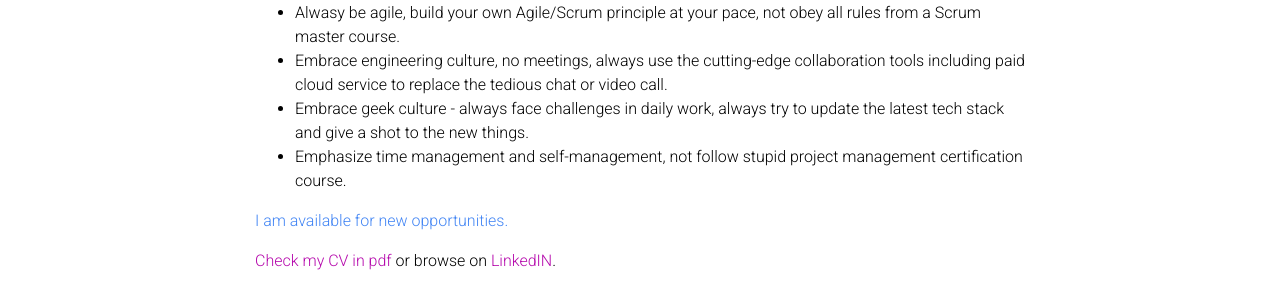
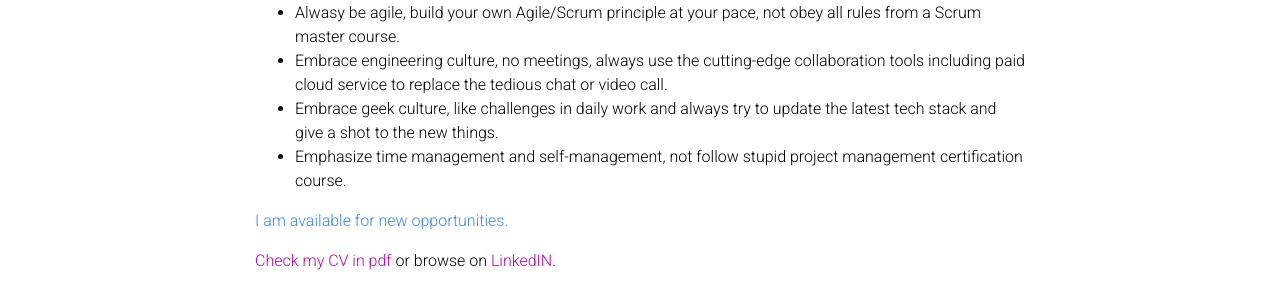
Before and after one commit to hantsy/hantsy.github.io, a Jekyll site: the page built from _pages/about.md, in a window 1280 px wide and 1394 px high. Shown: the part 455-746 px from the top of the window. Built offline with Jekyll 4.4.1, drawn with Linux system fonts in a browser that asks for light colours; nearby versions of some CDN libraries; emoji names are drawn with the system emoji font; a style sheet for code colours, icons or effects is not loaded.

Commit message:
chore: clean codes

```diff
--- a/_pages/about.md
+++ b/_pages/about.md
@@ -24,7 +24,7 @@ What is my dream job?
 * Work anywhere on the earth.
 * Alwasy be agile, build your own Agile/Scrum principle at your pace, not obey all rules from a Scrum master course.
 * Embrace engineering culture, no meetings, always use the cutting-edge collaboration tools including paid cloud service to replace the tedious chat or video call.
-* Embrace geek culture - always face challenges in daily work, always try to update the latest tech stack and give a shot to the new things.
+* Embrace geek culture, like challenges in daily work and always try to update the latest tech stack and give a shot to the new things.
 * Emphasize time management and self-management, not follow stupid project management certification course.
 
 
```
